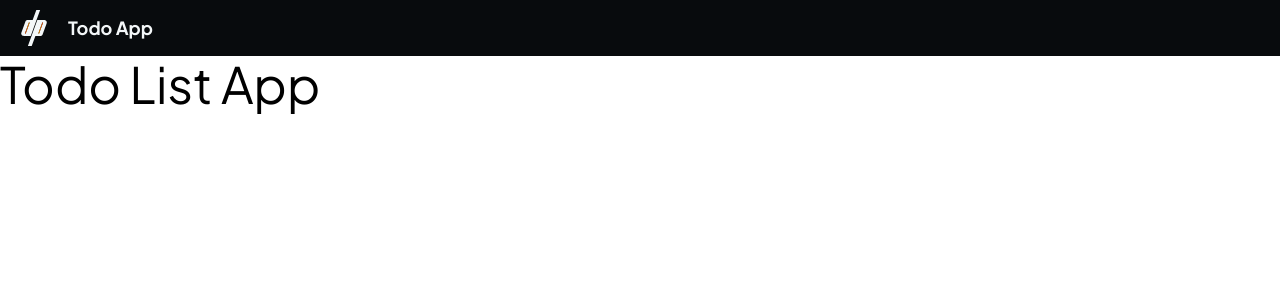
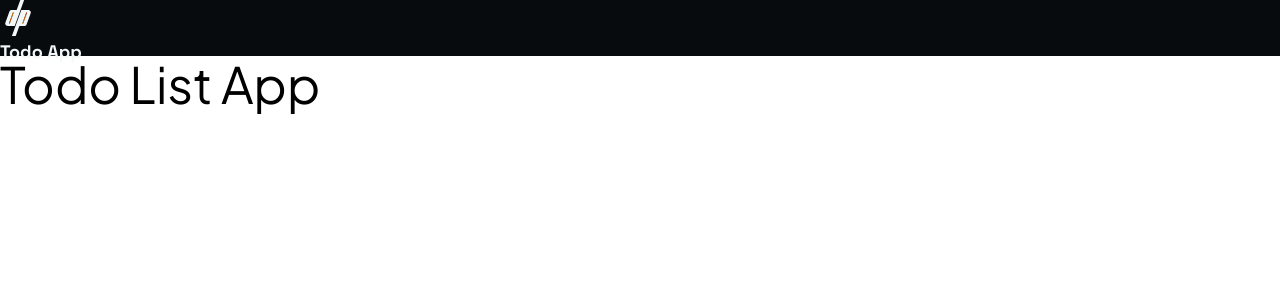
Before and after one commit to danielpale/ReactLab, a React (Vite) app in the folder project-01-todo-app/: page / in a window 1280 px wide. Shown: the top 300 px of the page. Built offline with nearby package versions, Linux system fonts and the light colour scheme.

Commit message:
feat: Se terminó el componente TheHeader

```diff
--- a/project-01-todo-app/src/components/layout/TheHeader.jsx
+++ b/project-01-todo-app/src/components/layout/TheHeader.jsx
@@ -1,11 +1,23 @@
 import classes from "./TheHeader.module.css";
 import logo from "../../assets/images/logo-light.svg";
+
+import BaseSection from "../base/BaseSection";
 
 export default function TheHeader() {
   return (
     <header className={classes["the-header"]}>
-      <img src={logo} alt="logo" />
-      <h6>Todo App</h6>
+      <BaseSection
+        style={{
+          display: "flex",
+          alignItems: "center",
+          gap: "32px",
+          paddingBlock: "0",
+        }}
+        fullHeight
+      >
+        <img src={logo} alt="logo" />
+        <h6 className="ff-text">Todo App</h6>
+      </BaseSection>
     </header>
   );
 }
--- a/project-01-todo-app/src/components/layout/TheHeader.module.css
+++ b/project-01-todo-app/src/components/layout/TheHeader.module.css
@@ -2,10 +2,6 @@
   height: 56px;
   background-color: var(--clr-background-dark);
   color: var(--clr-text-invert);
-  padding: 0 16px;
-  display: flex;
-  align-items: center;
-  gap: 16px;
 }
 
 .the-header h6 {
```
